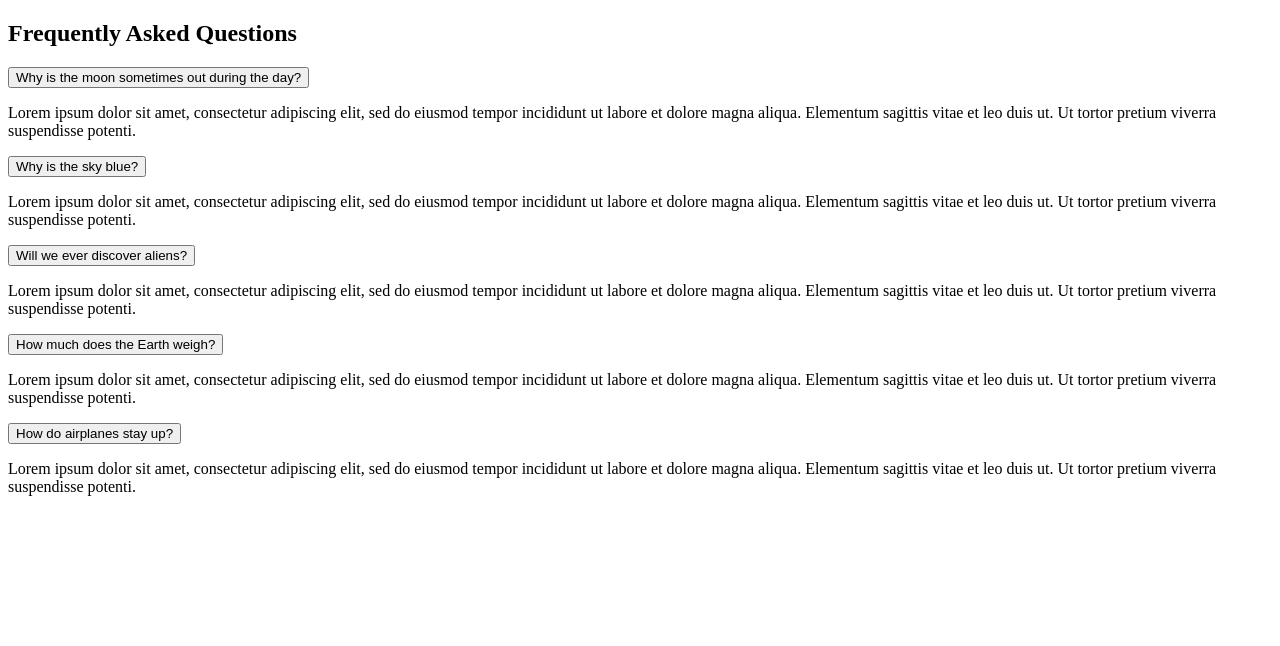
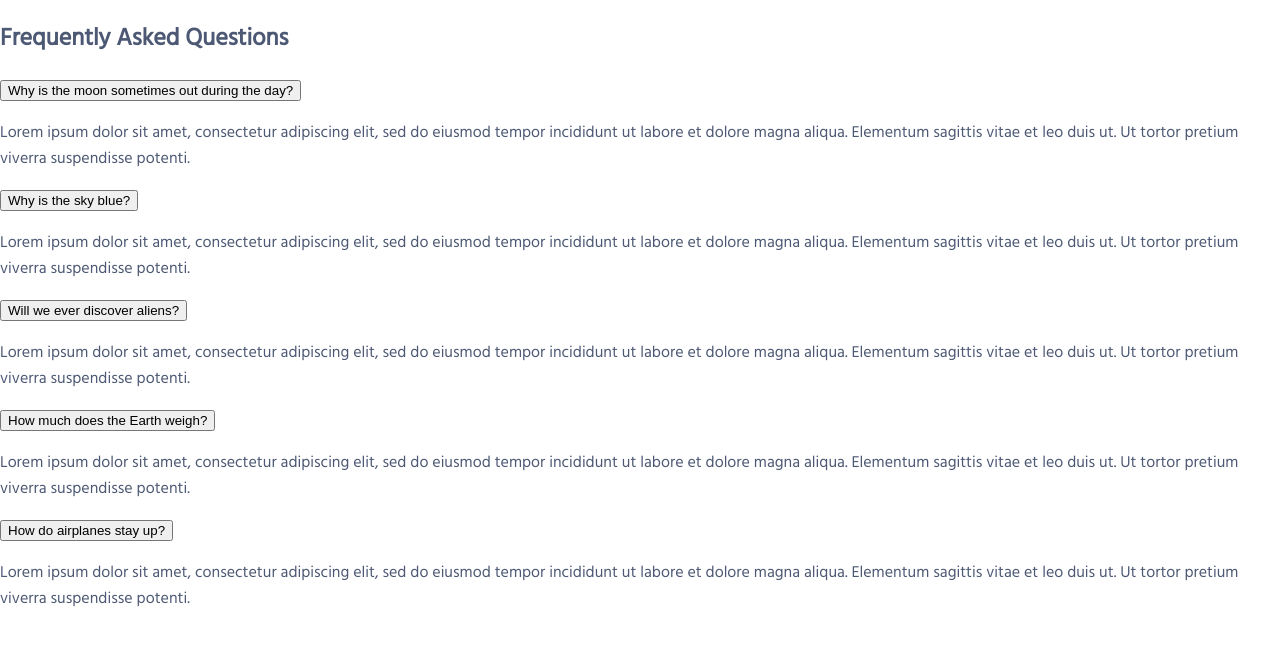
Before and after one commit to Razer2550/FAQ-animation, a plain HTML site: page index.html in a window 1280 px wide. Drawn offline with Linux system fonts and the light colour scheme.

Commit message:
add sass compiler and body style

```diff
--- a/index.html
+++ b/index.html
@@ -4,7 +4,8 @@
     <meta charset="UTF-8">
     <meta http-equiv="X-UA-Compatible" content="IE=edge">
     <meta name="viewport" content="width=device-width, initial-scale=1.0">
-    <title>Document</title>
+    <title>FAQ Accordion</title>
+    <link rel="stylesheet" href="style/style.css">
 </head>
 <body>
     <div class="container">
@@ -42,5 +43,7 @@
           </div>
         </div>
       </div>
+
+      <script src="script/script.js"></script>
 </body>
 </html>
--- /dev/null
+++ b/sass/style.scss
@@ -0,0 +1,24 @@
+@import url('https://fonts.googleapis.com/css?family=Hind:300,400&display=swap');
+
+$bg: #fff;
+$text: #7288a2;
+$gray: #4d5974;
+$lightgray: #e5e5e5;
+$blue: #03b5d2;
+
+* {
+    box-sizing: border-box;
+    &::before, &::after {
+        box-sizing: border-box;
+    }
+}
+
+body {
+    margin: 0;
+    padding: 0;
+    font-family: 'Hind', sans-serif;
+    background: $bg;
+    color: $gray;
+    display: flex;
+    min-height: 100vh;
+}
```
Also changed, not shown: style/normalizez.css (added), style/resets.css (added), style/style.css, 3 other files.
